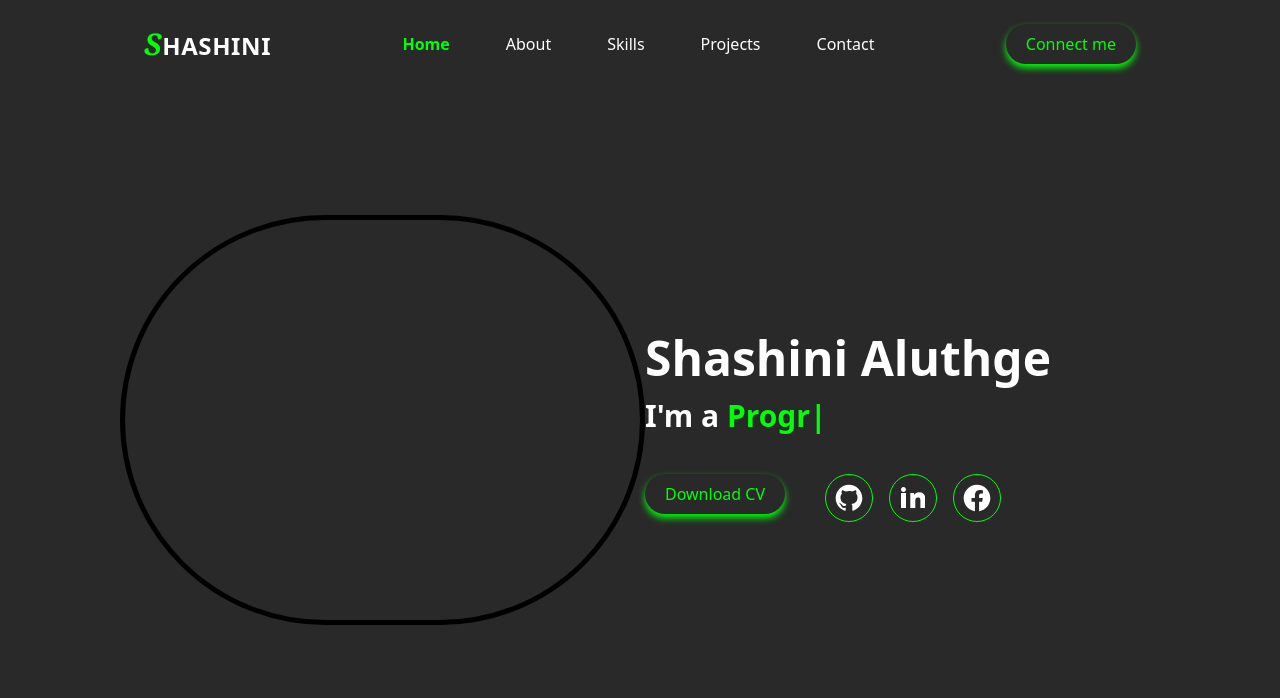
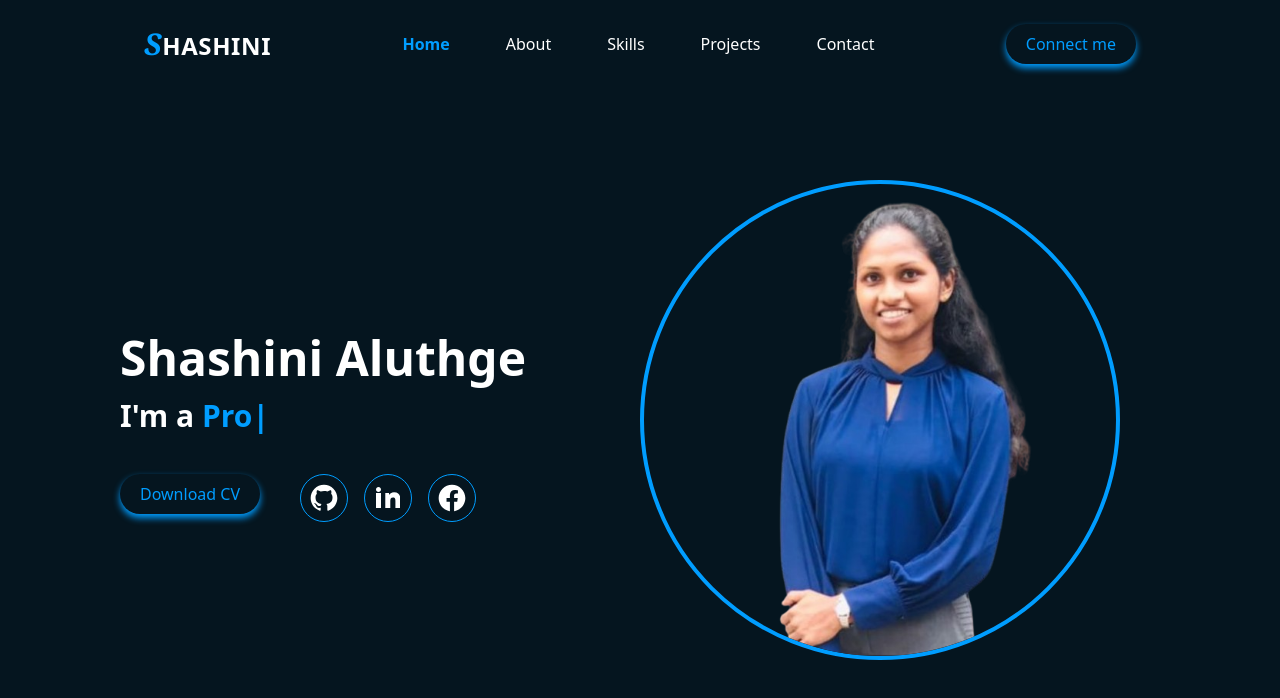
Before and after one commit to ShashiniAluthge/ShashiniAluthge---Portfolio, a React (Vite) app: page / in a window 1280 px wide. Shown: the top 698 px of the page. Built offline with nearby package versions, Linux system fonts and the light colour scheme.

Commit message:
change color theme

```diff
--- a/src/components/NavBar.tsx
+++ b/src/components/NavBar.tsx
@@ -1,16 +1,18 @@
 import { useState } from "react";
-import { Menu } from "lucide-react";
 import Drawer from "./Drawer";
+import MenuIcon from "../assets/menu.png";
 
 const NavBar = () => {
   const [active, setActive] = useState("home");
   const [isDrawerOpen, setIsDrawerOpen] = useState(false);
 
   return (
-    <div className="fixed top-0 left-0 right-0 lg:right-30 lg:left-30 md:left-10 md:right-10 bg-[#292929]  ">
+    <div className="fixed top-0 left-0 right-0 lg:right-30 lg:left-30 md:left-10 md:right-10 bg-[var(--background)]">
       <nav className="flex justify-between items-center p-6">
-        <h1 className="text-2xl font-bold text-white tracking-wide uppercase">
-          <span className="text-[#00FF08] italic font-serif text-3xl">S</span>
+        <h1 className="text-2xl font-bold text-[var(--secondary)] tracking-wide uppercase">
+          <span className="text-[var(--primary)] italic font-serif text-3xl">
+            S
+          </span>
           hashini
         </h1>
 
@@ -19,8 +21,8 @@ const NavBar = () => {
             onClick={() => setActive("home")}
             className={`px-4 py-1 rounded-4xl cursor-pointer transition ${
               active === "home"
-                ? "text-[#00FF08] font-bold"
-                : "text-[#fff] hover:text-[#00FF08] hover:font-bold "
+                ? "text-[var(--primary)] font-bold"
+                : "text-[var(--secondary)] hover:text-[var(--primary)] hover:font-bold "
             }`}
           >
             <a href="#home">Home</a>
@@ -30,8 +32,8 @@ const NavBar = () => {
             onClick={() => setActive("about")}
             className={`px-4 py-1 rounded-4xl cursor-pointer transition ${
               active === "about"
-                ? "text-[#00FF08] font-bold"
-                : "text-[#fff] hover:text-[#00FF08] hover:font-bold"
+                ? "text-[var(--primary)] font-bold"
+                : "text-[var(--secondary)] hover:text-[var(--primary)] hover:font-bold "
             }`}
           >
             <a href="#about">About</a>
@@ -41,8 +43,8 @@ const NavBar = () => {
             onClick={() => setActive("skills")}
             className={`px-4 py-1 rounded-4xl cursor-pointer transition ${
               active === "skills"
-                ? "text-[#00FF08] font-bold"
-                : "text-[#fff] hover:text-[#00FF08] hover:font-bold"
+                ? "text-[var(--primary)] font-bold"
+                : "text-[var(--secondary)] hover:text-[var(--primary)] hover:font-bold "
             }`}
           >
             <a href="#skills">Skills</a>
@@ -52,8 +54,8 @@ const NavBar = () => {
             onClick={() => setActive("projects")}
             className={`px-4 py-1 rounded-4xl cursor-pointer transition ${
               active === "projects"
-                ? "text-[#00FF08] font-bold"
-                : "text-[#fff] hover:text-[#00FF08] hover:font-bold"
+                ? "text-[var(--primary)] font-bold"
+                : "text-[var(--secondary)] hover:text-[var(--primary)] hover:font-bold "
             }`}
           >
             <a href="#projects">Projects</a>
@@ -63,22 +65,22 @@ const NavBar = () => {
             onClick={() => setActive("contact")}
             className={`px-4 py-1 rounded-4xl cursor-pointer transition ${
               active === "contact"
-                ? "text-[#00FF08] font-bold"
-                : "text-[#fff] hover:text-[#00FF08] hover:font-bold"
+                ? "text-[var(--primary)] font-bold"
+                : "text-[var(--secondary)] hover:text-[var(--primary)] hover:font-bold"
             }`}
           >
             <a href="#contact">Contact</a>
           </li>
         </ul>
-        <button className="hidden lg:block px-5 py-2 text-[#00FF08] rounded-4xl transition-all duration-200 bg-[#292929] shadow-[0_4px_7px_#00FF08] hover:shadow-[0_6px_8px_#00FF08] hover:scale-105 cursor-pointer">
+        <button className="hidden lg:block px-5 py-2 text-[var(--primary)] rounded-4xl transition-all duration-200 bg-[var(--background)] button_shadow hover:button_shadow-hover hover:scale-105 cursor-pointer">
           Connect me
         </button>
 
         <button
-          className="lg:hidden text-white"
+          className="lg:hidden text-[var(--secondary)]"
           onClick={() => setIsDrawerOpen(true)}
         >
-          <Menu size={28} color="#fff" />
+          <img src={MenuIcon} className="w-5 h-4" />
         </button>
       </nav>
       <Drawer isOpen={isDrawerOpen} onClose={() => setIsDrawerOpen(false)} />
--- a/src/components/SocialIcons.tsx
+++ b/src/components/SocialIcons.tsx
@@ -1,12 +1,12 @@
 const SocialIcons = () => {
   return (
     <div className="flex flex-row space-x-4 md:ml-10 justify-center mt-5 md:mt-0">
-      <div className="flex w-12 h-12 border-1 p-2 rounded-full  justify-center items-center border-[#00ff08] hover:ring-1 hover:ring-[#00ff08]  hover:shadow-[0_4px_4px_#00FF08] ">
+      <div className="flex w-12 h-12 border-1 p-2 rounded-full  justify-center items-center border-[var(--primary)] hover:ring-1 hover:ring-[var(--primary)]  hover:shadow-[0_4px_4px_var(--primary)]">
         <a
           href="https://github.com/ShashiniAluthge"
           target="_blank"
           rel="noopener noreferrer"
-          className="text-white hover:text-[#00ff08] transition duration-300"
+          className="text-[var(--secondary)] hover:text-[var(--primary)] transition duration-300"
         >
           <svg
             className="w-8 h-8"
@@ -22,12 +22,12 @@ const SocialIcons = () => {
           </svg>
         </a>
       </div>
-      <div className="flex w-12 h-12 border-1 p-2 rounded-full  justify-center items-center border-[#00ff08] hover:ring-1 hover:ring-[#00ff08]  hover:shadow-[0_4px_4px_#00FF08]">
+      <div className="flex w-12 h-12 border-1 p-2 rounded-full  justify-center items-center border-[var(--primary)] hover:ring-1 hover:ring-[var(--primary)]  hover:shadow-[0_4px_4px_var(--primary)]">
         <a
           href="https://www.linkedin.com/in/shashini-sithara-64545b30b/"
           target="_blank"
           rel="noopener noreferrer"
-          className="text-white hover:text-[#00ff08] transition duration-300"
+          className="text-[var(--secondary)] hover:text-[var(--primary)] transition duration-300"
         >
           <svg
             className="w-6 h-6"
@@ -44,12 +44,12 @@ const SocialIcons = () => {
         </a>
       </div>
 
-      <div className="flex w-12 h-12 border-1 p-2 rounded-full justify-center items-center border-[#00ff08] hover:ring-1 hover:ring-[#00ff08]  hover:shadow-[0_4px_4px_#00FF08]">
+      <div className="flex w-12 h-12 border-1 p-2 rounded-full justify-center items-center border-[var(--primary)] hover:ring-1 hover:ring-[var(--primary)]  hover:shadow-[0_4px_4px_var(--primary)]">
         <a
           href="https://www.facebook.com/shashini.aluthge.3"
           target="_blank"
           rel="noopener noreferrer"
-          className="text-white hover:text-[#00ff08] transition duration-300"
+          className="text-[var(--secondary)] hover:text-[var(--primary)] transition duration-300"
         >
           <svg
             className="w-8 h-8"
--- a/src/index.css
+++ b/src/index.css
@@ -1 +1,15 @@
 @import "tailwindcss";
+
+:root {
+    --primary: #009DFF;
+    --secondary: #fff;
+    --background: #05151F;
+  }
+
+  .button_shadow {
+    box-shadow: 0 4px 7px var(--primary);
+  }
+
+  .button_shadow-hover:hover {
+    box-shadow: 0 6px 8px var(--primary);
+  }
--- a/src/pages/Home.tsx
+++ b/src/pages/Home.tsx
@@ -1,63 +1,71 @@
 import React, { useEffect, useState } from "react";
 import NavBar from "../components/NavBar";
 import SocialIcons from "../components/SocialIcons";
+import ProfileImage from "../assets/Profile.png";
 
-const roles =["Full Stack Developer", "Programmer","UI/UX Designer"];
+
+const roles = ["Full Stack Developer", "Programmer", "UI/UX Designer"];
 
 const Home: React.FC = () => {
+  const [roleIndex, setRoleIndex] = useState(0);
+  const [displayText, setDisplayText] = useState("");
+  const [characterIndex, setCharacterIndex] = useState(0);
+  const [isDeleting, setIsDeleting] = useState(false);
 
-  const [roleIndex,setRoleIndex] = useState(0);
-  const [displayText,setDisplayText] = useState("");
-  const [characterIndex,setCharacterIndex] = useState(0);
-  const [isDeleting,setIsDeleting] = useState(false);
+  useEffect(() => {
+    const currentRole = roles[roleIndex];
 
-  useEffect(()=>{
-    const currentRole = roles[roleIndex];
-//Add letters one by one
-    if(!isDeleting && characterIndex <currentRole.length){
-      setTimeout(() => {
-        setDisplayText((prev) => prev + currentRole[characterIndex]);
-        setCharacterIndex((prev) => prev + 1);
-      }, 100);
-    }
-    else if (isDeleting && characterIndex > 0) {
-      // Remove letters one by one
-      setTimeout(() => {
-        setDisplayText((prev) => prev.slice(0, -1));
-        setCharacterIndex((prev) => prev - 1);
-      }, 50);
-  }
-  else {
-    // Pause before switching roles
-    setTimeout(() => {
-      if (!isDeleting) {
-        setIsDeleting(true);
-      } else {
-        setIsDeleting(false);
-        setRoleIndex((prev) => (prev + 1) % roles.length);
-        setCharacterIndex(0);
-        setDisplayText("");
-      }
-    }, 1000);
-  }
-  },[characterIndex,isDeleting,roleIndex,]);
+    const typingInterval = setInterval(() => {
+      setDisplayText((prev) => {
+        if (!isDeleting) {
+          // Typing
+          if (characterIndex < currentRole.length) {
+            setCharacterIndex(characterIndex + 1);
+            return prev + currentRole[characterIndex];
+          } else {
+            setTimeout(() => setIsDeleting(true), 1000);
+          }
+        } else {
+          // Deleting
+          if (characterIndex > 0) {
+            setCharacterIndex(characterIndex - 1);
+            return prev.slice(0, -1);
+          } else {
+            setTimeout(() => {
+              setIsDeleting(false);
+              setRoleIndex((prev) => (prev + 1) % roles.length);
+            }, 500);
+          }
+        }
+        return prev;
+      });
+    }, isDeleting ? 50 : 100); // Typing speed vs deleting speed
+
+    return () => clearInterval(typingInterval);
+  }, [characterIndex, isDeleting, roleIndex]);
 
   return (
-    <div className="bg-[#292929] min-h-screen pt-16 lg:pt-0 ">
+    <div className="bg-[var(--background)] min-h-screen pt-16 lg:pt-0">
       <NavBar />
 
-      <div className="flex flex-col lg:flex-row items-center justify-center lg:h-[100vh] lg:ml-30 lg:mr-30 pt-12 lg:pt-10 md:ml-10 md:mr-10 ml-2 mr-2">
-      <div className="box-content w-70 h-70 md:w-90 md:h-90 lg:w-100 lg:h-100 border-5 rounded-full lg:flex-1"></div>
+      <div className="flex flex-col lg:flex-row-reverse items-center justify-center lg:h-[100vh] lg:ml-30 lg:mr-30 pt-12 lg:pt-10 md:ml-10 md:mr-10 ml-2 mr-2">
+        <div className=" flex lg:flex-1">
+          <div className="w-70 h-70 md:w-90 md:h-90 lg:w-120 lg:h-120 border-4 border-[var(--primary)] rounded-full overflow-hidden items-center justify-center">
+            <img src={ProfileImage} className="w-full h-full object-contain" />
+          </div>
+        </div>
+
         <div className="flex-1 flex-col justify-center items-center pt-8 md:pt-2 lg:pt-0">
-          <h1 className="text-white font-bold text-4xl md:text-5xl/20">Shashini Aluthge</h1>
-          <h2 className="text-white font-bold text-xl md:text-2xl lg:text-3xl">
-            I'm a {" "}
-            <span className="text-[#00FF08]">{displayText}</span>
-            <span className="text-[#00FF08] cursor">|</span>
+          <h1 className="text-[var(--secondary)] font-bold text-4xl md:text-5xl/20">
+            Shashini Aluthge
+          </h1>
+          <h2 className="text-[var(--secondary)] font-bold text-xl md:text-2xl lg:text-3xl">
+            I'm a <span className="text-[var(--primary)]">{displayText}</span>
+            <span className="text-[var(--primary)] cursor">|</span>
           </h2>
           <div className="mt-6  lg:mt-10 flex flex-col md:flex-row ">
             <div className="text-center">
-              <button className="px-8 py-2 lg:px-5 text-[#00FF08] rounded-4xl transition-all duration-200 bg-[#292929] shadow-[0_4px_7px_#00FF08] hover:shadow-[0_6px_8px_#00FF08] hover:scale-105 cursor-pointer">
+              <button className="px-8 py-2 lg:px-5 text-[var(--primary)] rounded-4xl transition-all duration-200 bg-[var(--background)] button_shadow hover:button_shadow-hover hover:scale-105 cursor-pointer">
                 Download CV
               </button>
             </div>
@@ -65,7 +73,6 @@ const Home: React.FC = () => {
             <SocialIcons />
           </div>
         </div>
-
       </div>
     </div>
   );
```
Also changed, not shown: src/components/Drawer.tsx (+7 -7 lines), src/assets/Profile.png (added), src/assets/menu.png (added).
